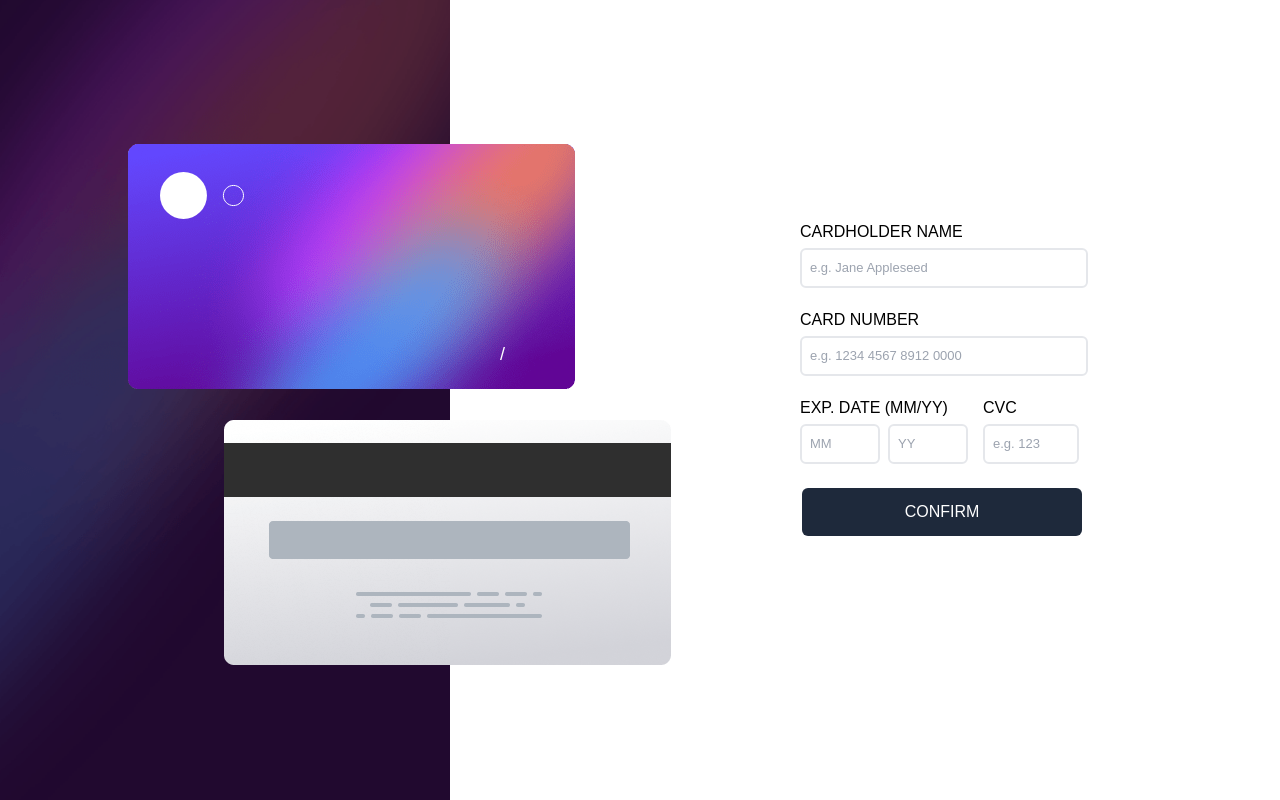
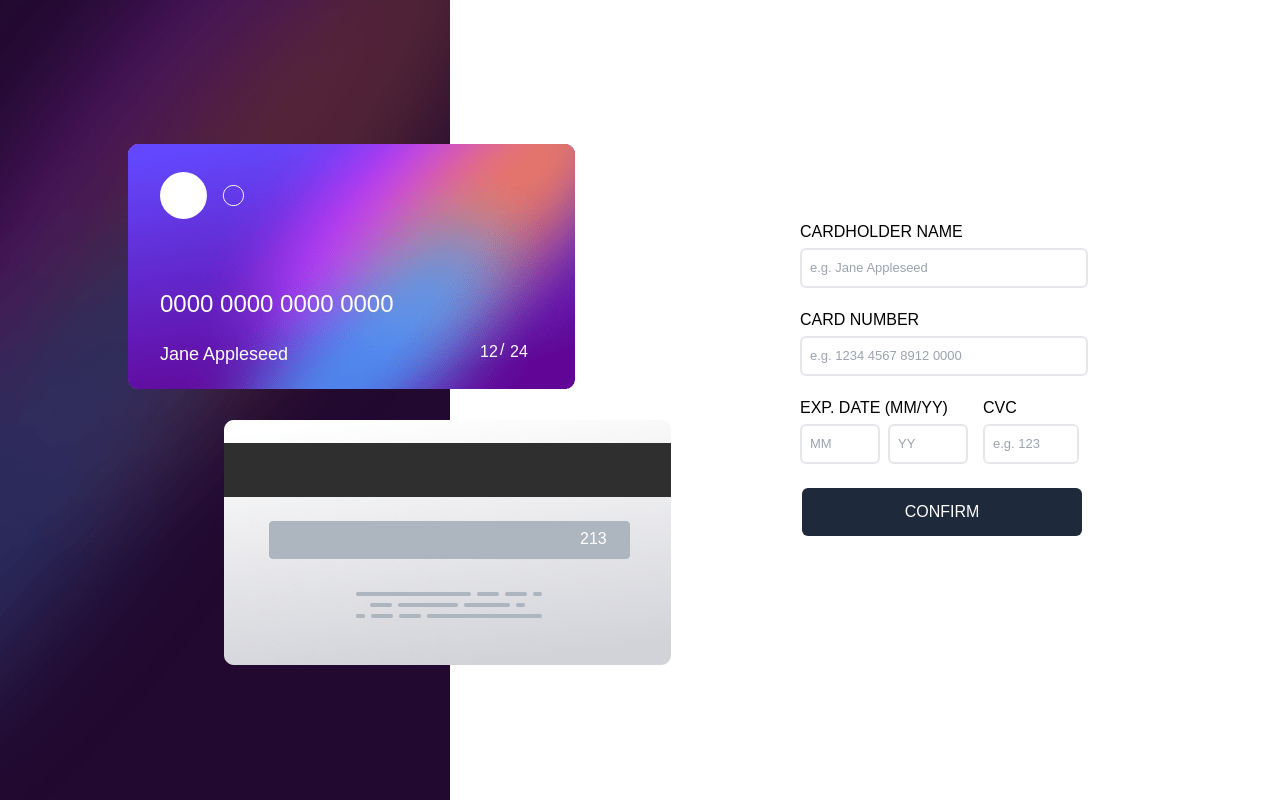
Before and after one commit to lgorvin/credit-card-form, a React (Create React App) app: page / in a window 1280 px wide. Built offline with nearby package versions, Linux system fonts and the light colour scheme.

Commit message:
added card placeholders

```diff
--- a/src/components/Card.jsx
+++ b/src/components/Card.jsx
@@ -168,20 +168,51 @@ const Card = () => {
         </div>
       </div>
       <div className="absolute">
-        <h1 className="absolute text-white text-2xl pl-40 pt-72">
+        <h1
+          id="cardNumHolder"
+          contentEditable={true}
+          data-text="0000 0000 0000 0000"
+          className="absolute text-white text-2xl pl-40 pt-72"
+        >
           {cardnum.toString().replace(/\d{4}(?=.)/g, "$& ")}
         </h1>
-        <h1 className="absolute text-white text-lg pl-40 pt-[340px]">
+        <h1
+          id="cardNameHolder"
+          contentEditable={true}
+          data-text="Jane Appleseed"
+          className="absolute text-white text-lg pl-40 pt-[340px]"
+        >
           {cardname}
         </h1>
-        <h1 className="absolute text-white text-lg pl-[500px] pt-[340px]">
-          {cardmonth}/{cardyear}
+        <h1
+          id="cardExpHolder"
+          contentEditable={true}
+          data-text="12"
+          className="absolute text-white text-md pl-[480px] pt-[340px] duration-300"
+        >
+          {cardmonth}
+        </h1>
+        <span className="absolute text-white text-md pl-[500px] pt-[338px]">
+          /
+        </span>
+        <h1
+          id="cardExpHolder2"
+          contentEditable={true}
+          data-text="24"
+          className="absolute text-white text-md pl-[510px] pt-[340px] duration-300"
+        >
+          {cardyear}
         </h1>
         <img className="w-[100%] pt-36 pl-32" src={cardFront} alt="" />
       </div>
 
       <div className="absolute">
-        <h1 className="absolute text-white text-md pl-[580px] pt-[527px]">
+        <h1
+          id="cvcHolder"
+          contentEditable={true}
+          data-text="213"
+          className="absolute text-white text-md pl-[580px] pt-[527px]"
+        >
           {cardcvc}
         </h1>
         <img className="w-[100%] pt-[420px] pl-56" src={cardBack} alt="" />
--- a/src/components/CardMobile.jsx
+++ b/src/components/CardMobile.jsx
@@ -184,7 +184,12 @@ const CardMobile = () => {
       </div>
 
       <div className="absolute">
-        <h1 className="absolute text-white text-sm pl-[310px] md:pl-[547px] pt-[100px] duration-300">
+        <h1
+          id="cvcHolder"
+          contentEditable={true}
+          data-text="213"
+          className="absolute text-white text-sm pl-[310px] md:pl-[547px] pt-[100px] duration-300"
+        >
           {cardcvc}
         </h1>
         <img
@@ -194,14 +199,40 @@ const CardMobile = () => {
         />
       </div>
       <div className="absolute">
-        <h1 className="absolute text-white text-xl pl-12 md:pl-72 pt-[200px] duration-300">
+        <h1
+          id="cardNumHolder"
+          contentEditable={true}
+          data-text="0000 0000 0000 0000"
+          className="absolute text-white text-xl pl-12 md:pl-72 pt-[200px] duration-300"
+        >
           {cardnum.toString().replace(/\d{4}(?=.)/g, "$& ")}
         </h1>
-        <h1 className="absolute text-white text-md pl-12 md:pl-72 pt-[240px] duration-300">
+        <h1
+          id="cardNameHolder"
+          contentEditable={true}
+          data-text="Jane Appleseed"
+          className="absolute text-white text-md pl-12 md:pl-72 pt-[240px] duration-300"
+        >
           {cardname}
         </h1>
-        <h1 className="absolute text-white text-md pl-60 md:pl-[460px] pt-[240px] duration-300">
-          {cardmonth}/{cardyear}
+        <h1
+          id="cardExpHolder"
+          contentEditable={true}
+          data-text="12"
+          className="absolute text-white text-md pl-[241px] md:pl-[470px] pt-[240px] duration-300"
+        >
+          {cardmonth}
+        </h1>
+        <span className="absolute text-white text-md pl-[261px] md:pl-[490px] pt-[238px]">
+          /
+        </span>
+        <h1
+          id="cardExpHolder2"
+          contentEditable={true}
+          data-text="24"
+          className="absolute text-white text-md pl-[270px] md:pl-[500px] pt-[240px] duration-300"
+        >
+          {cardyear}
         </h1>
         <img
           className="w-72 ml-6 md:ml-64 mt-[120px] duration-300"
--- a/src/index.css
+++ b/src/index.css
@@ -28,3 +28,29 @@ body {
 #inputs {
   font-size: 13px;
 }
+
+
+#cardNumHolder:empty:before {
+  content:attr(data-text);
+  color:white
+}
+
+#cardNameHolder:empty:before {
+  content:attr(data-text);
+  color:white
+}
+
+#cardExpHolder:empty:before {
+  content:attr(data-text);
+  color:white
+}
+
+#cardExpHolder2:empty:before {
+  content:attr(data-text);
+  color:white
+}
+
+#cvcHolder:empty:before {
+  content:attr(data-text);
+  color:white
+}
```
